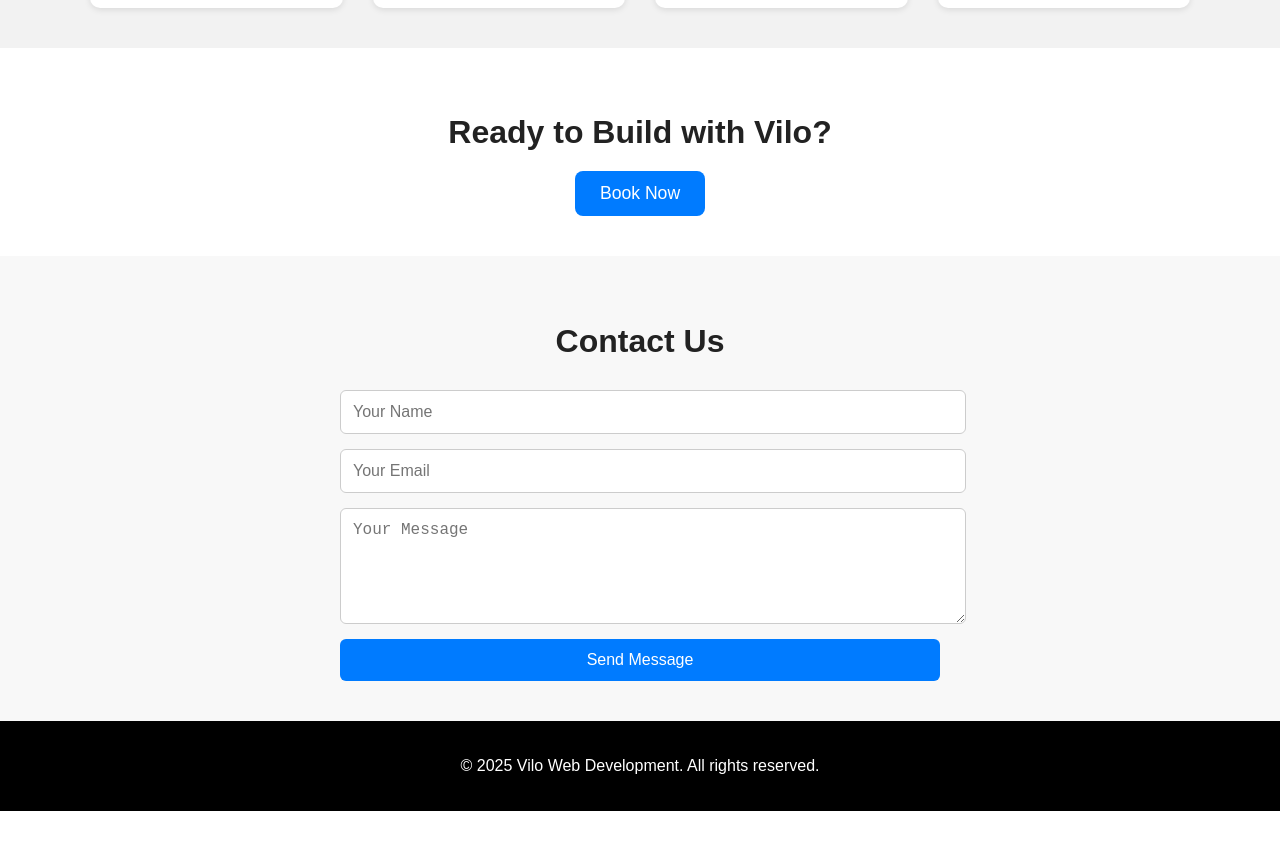
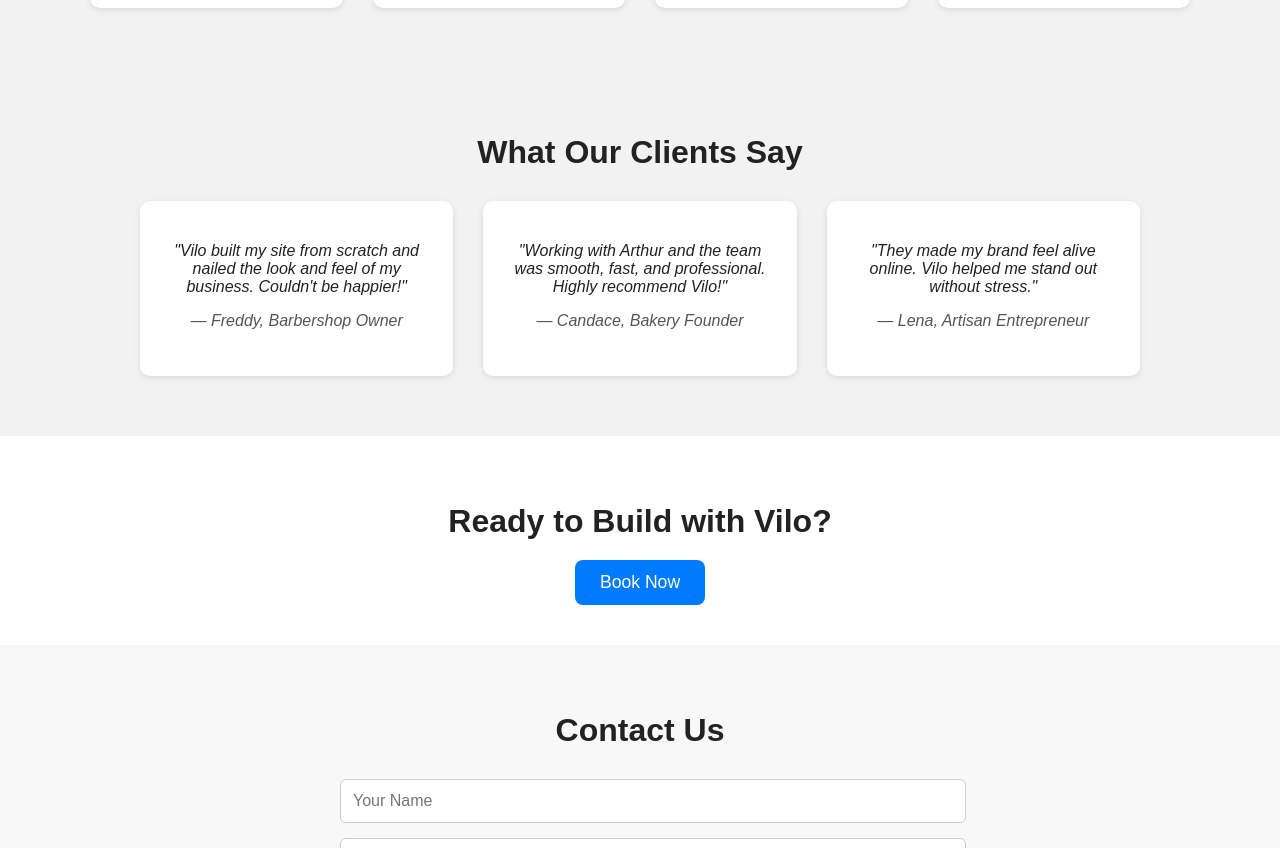
Before and after one commit to agrattray/vilo-main-website, a plain HTML site: page public/index.html in a window 1280 px wide. Shown: the part 3080-3928 px from the top of the page. Before the commit the page ends 3891 px from the top, so only its background shows below. Drawn offline with Linux system fonts and the light colour scheme.

Commit message:
Add files via upload

```diff
--- a/public/index.html
+++ b/public/index.html
@@ -70,6 +70,26 @@
     </div>
   </section>
 
+
+  <section class="testimonials" id="testimonials">
+    <h2>What Our Clients Say</h2>
+    <div class="testimonial-grid">
+      <div class="testimonial">
+        <p>"Vilo built my site from scratch and nailed the look and feel of my business. Couldn't be happier!"</p>
+        <h4>— Freddy, Barbershop Owner</h4>
+      </div>
+      <div class="testimonial">
+        <p>"Working with Arthur and the team was smooth, fast, and professional. Highly recommend Vilo!"</p>
+        <h4>— Candace, Bakery Founder</h4>
+      </div>
+      <div class="testimonial">
+        <p>"They made my brand feel alive online. Vilo helped me stand out without stress."</p>
+        <h4>— Lena, Artisan Entrepreneur</h4>
+      </div>
+    </div>
+  </section>
+
+
   <section class="booking">
     <h2>Ready to Build with Vilo?</h2>
     <a href="https://calendly.com/arthursenergyonline/30min-1" target="_blank" class="book-btn">Book Now</a>
--- a/public/style.css
+++ b/public/style.css
@@ -174,3 +174,36 @@ footer {
   text-align: center;
   padding: 20px;
 }
+
+.testimonials {
+  background: #f2f2f2;
+  padding: 60px 20px;
+  text-align: center;
+}
+
+.testimonials h2 {
+  font-size: 2rem;
+  margin-bottom: 30px;
+}
+
+.testimonial-grid {
+  display: grid;
+  grid-template-columns: repeat(auto-fit, minmax(280px, 1fr));
+  gap: 30px;
+  max-width: 1000px;
+  margin: auto;
+}
+
+.testimonial {
+  background: white;
+  padding: 25px;
+  border-radius: 10px;
+  box-shadow: 0 2px 6px rgba(0,0,0,0.1);
+  font-style: italic;
+}
+
+.testimonial h4 {
+  margin-top: 15px;
+  font-weight: normal;
+  color: #555;
+}
```
